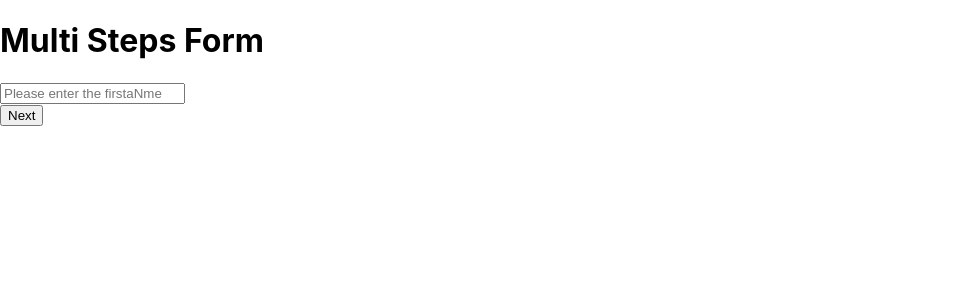
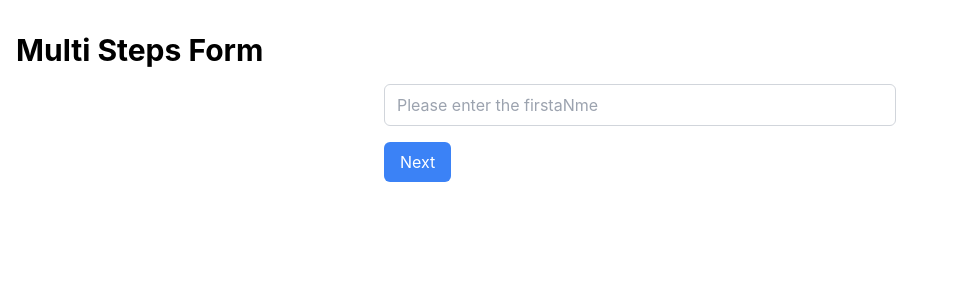
Before and after one commit to yameenaliabro/React-Js, a React (Create React App) app: page / in a window 1280 px wide. Shown: the top 300 px of the page, without its empty margins (0-959 px from the left). Built offline with nearby package versions, Linux system fonts and the light colour scheme.

Commit message:
feat: add the some styling in multi steps form

```diff
--- a/src/App.css
+++ b/src/App.css
@@ -1,3 +1,7 @@
+@tailwind base;
+@tailwind components;
+@tailwind utilities;
+
 html,
 body {
     width: 100;
--- a/src/components/multi-form/index.tsx
+++ b/src/components/multi-form/index.tsx
@@ -75,6 +75,7 @@ function MultiStepsForm() {
     const onSubmit = (e: React.FormEvent<HTMLFormElement>) => {
         e.preventDefault();
         console.log("formData", formData)
+        alert("you have sucessfully submited the mulit steps form")
     }
 
     return (
--- a/tailwind.config.js
+++ b/tailwind.config.js
@@ -1,6 +1,8 @@
 /** @type {import('tailwindcss').Config} */
 module.exports = {
-  content: [],
+  content: [
+    "./src/components/**/*.{js,jsx,ts,tsx}",
+  ],
   theme: {
     extend: {},
   },
```
